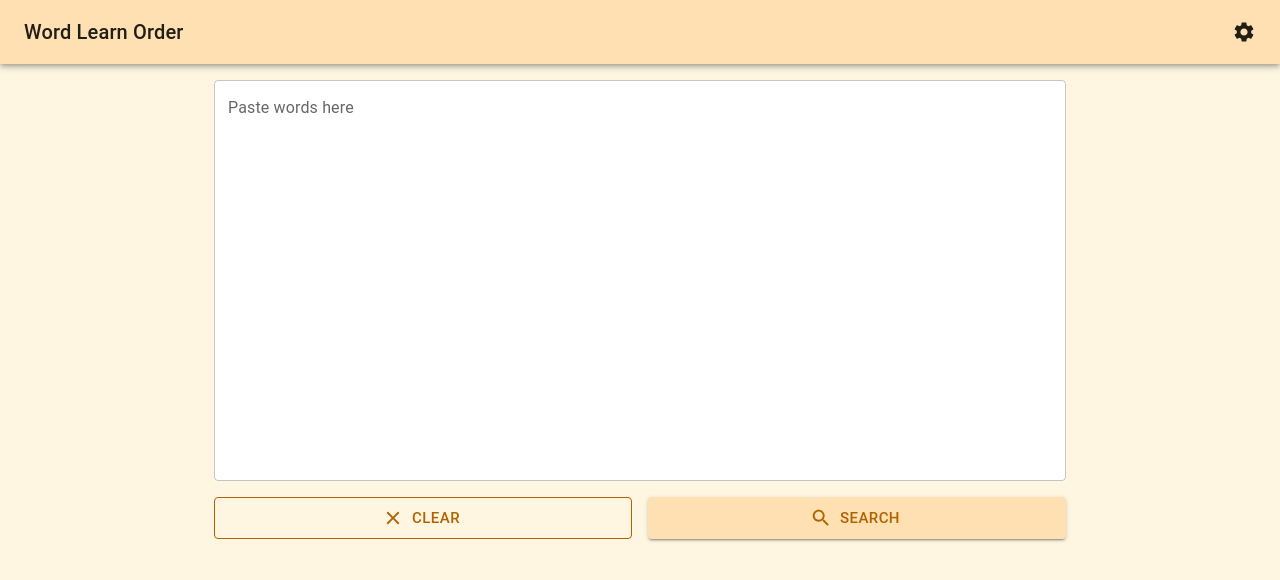
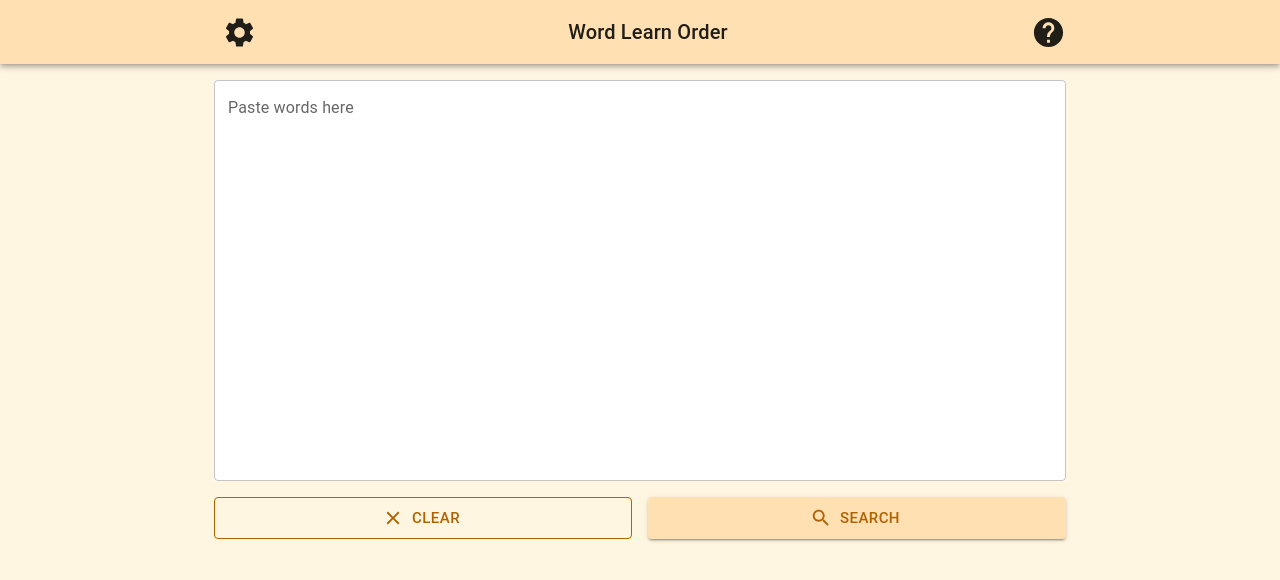
Before and after one commit to c-ehrlich/vocab-learn-order, a React (Create React App) app in the folder frontend/: page / in a window 1280 px wide. Shown: the top 580 px of the page. Built offline with nearby package versions, Linux system fonts and the light colour scheme.

Commit message:
feat(ui): Create proper back button

```diff
--- a/frontend/src/components/Header.tsx
+++ b/frontend/src/components/Header.tsx
@@ -8,11 +8,15 @@ import Menu from '@mui/material/Menu';
 import Container from '@mui/material/Container';
 import Tooltip from '@mui/material/Tooltip';
 import SettingsIcon from '@mui/icons-material/Settings';
+import HelpIcon from '@mui/icons-material/Help';
 import Sliders from './Sliders';
-
+import useStore from '../store';
+import ArrowBackIosNewIcon from '@mui/icons-material/ArrowBackIosNew';
 
 const Header = () => {
-  const [anchorElFrequency, setAnchorElFrequency] = React.useState<null | HTMLElement>(null);
+  const [anchorElFrequency, setAnchorElFrequency] =
+    React.useState<null | HTMLElement>(null);
+  const { serverResponse, setServerResponse } = useStore();
 
   const handleOpenFrequencyMenu = (event: React.MouseEvent<HTMLElement>) => {
     setAnchorElFrequency(event.currentTarget);
@@ -23,27 +27,28 @@ const Header = () => {
   };
 
   return (
-    <AppBar position="static">
-      <Container maxWidth="xl">
-        <Toolbar disableGutters>
-          <Typography
-            variant="h6"
-            noWrap
-            component="div"
-            sx={{ flexGrow: 1, display: 'flex' }}
-          >
-            Word Learn Order
-          </Typography>
-
+    <AppBar position='static'>
+      <Container maxWidth='md' disableGutters>
+        <Toolbar>
           <Box sx={{ flexGrow: 0 }}>
-            <Tooltip title="Open settings">
-              <IconButton color="inherit" aria-label="settings" onClick={handleOpenFrequencyMenu} sx={{ p: 0 }}>
-                <SettingsIcon />
+            {serverResponse ? (
+              <IconButton aria-label='back' onClick={() => setServerResponse(null)}>
+                <ArrowBackIosNewIcon fontSize='large' />
               </IconButton>
-            </Tooltip>
+            ) : (
+              <Tooltip title='Search settings'>
+                <IconButton
+                  color='inherit'
+                  aria-label='settings'
+                  onClick={handleOpenFrequencyMenu}
+                >
+                  <SettingsIcon fontSize='large' />
+                </IconButton>
+              </Tooltip>
+            )}
             <Menu
               sx={{ mt: '45px' }}
-              id="menu-appbar"
+              id='menu-appbar'
               anchorEl={anchorElFrequency}
               anchorOrigin={{
                 vertical: 'top',
@@ -57,14 +62,19 @@ const Header = () => {
               open={Boolean(anchorElFrequency)}
               onClose={handleCloseFrequencyMenu}
             >
-              {/* {settings.map((setting) => (
-                <MenuItem key={setting} onClick={handleCloseNavMenu}>
-                  <Typography textAlign="center">{setting}</Typography>
-                </MenuItem>
-              ))} */}
               <Sliders />
             </Menu>
           </Box>
+          <Typography
+            variant='h6'
+            noWrap
+            component='div'
+            sx={{ flexGrow: 1, display: 'flex' }}
+            justifyContent='center'
+          >
+            Word Learn Order
+          </Typography>
+          <HelpIcon fontSize='large' />
         </Toolbar>
       </Container>
     </AppBar>
--- a/frontend/src/components/Results.tsx
+++ b/frontend/src/components/Results.tsx
@@ -4,11 +4,10 @@ import WordCard from './WordCard';
 import WordCardMini from './WordCardMini';
 
 const Results = () => {
-  const { serverResponse, setServerResponse } = useStore();
+  const { serverResponse } = useStore();
 
   return (
     <div>
-      <button onClick={() => setServerResponse(null)}>back</button>
       <Typography variant='h5'>
         Words sorted by suggested Learn Order
       </Typography>
```
